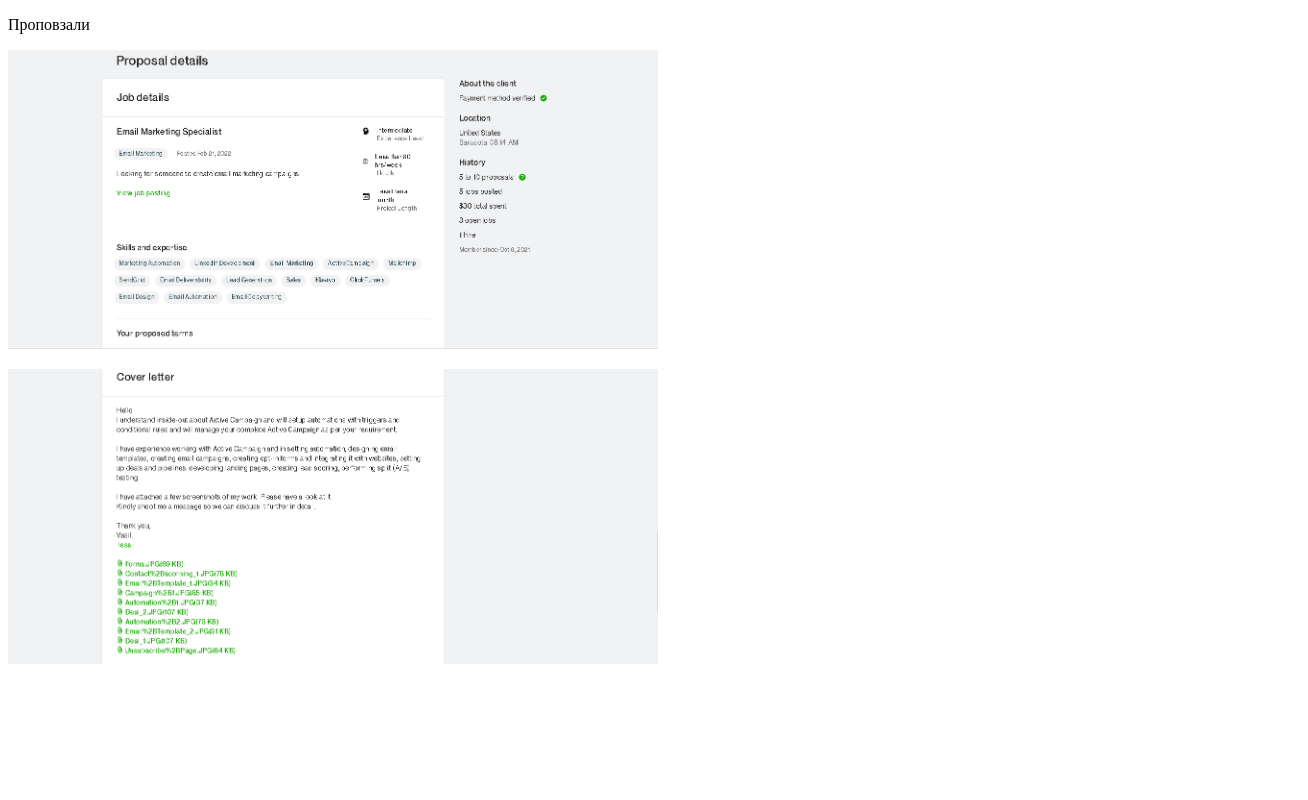
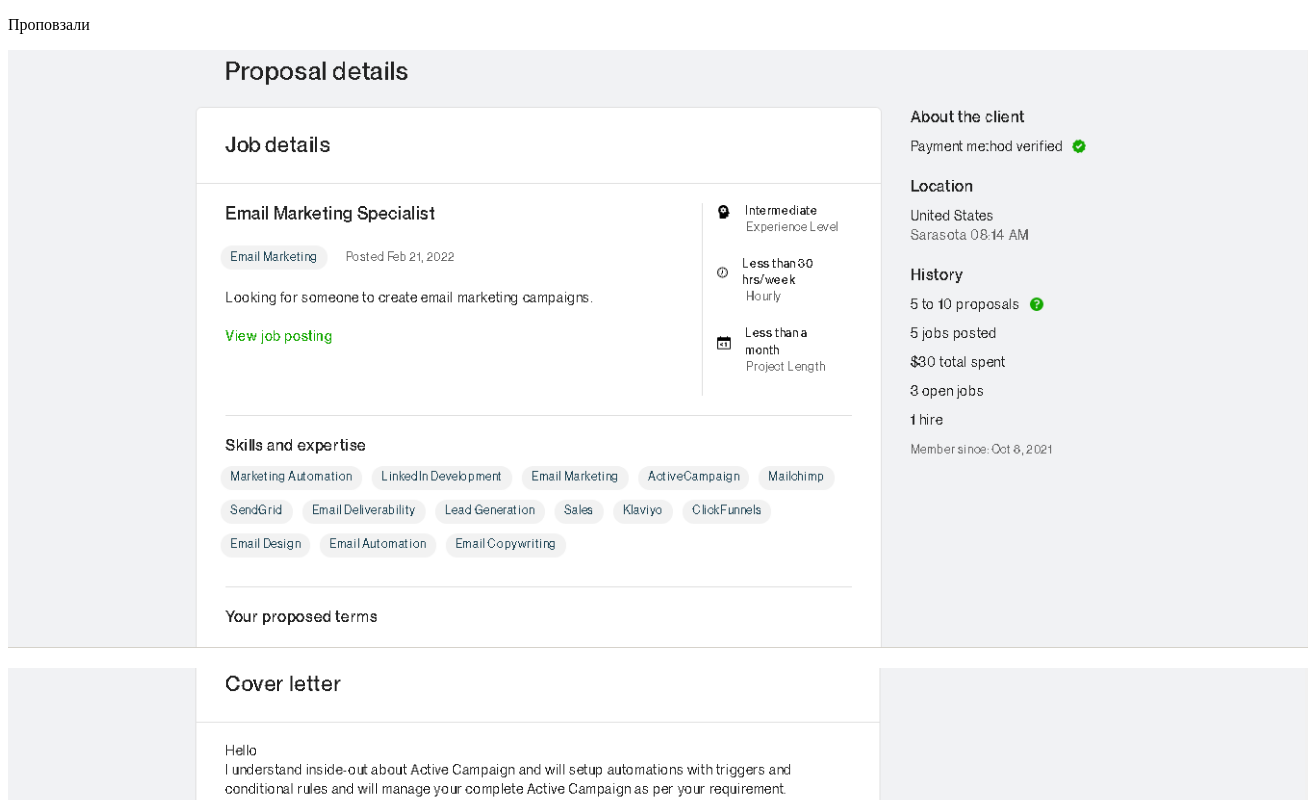
Before and after one commit to dabikigor/filter, a plain HTML site: page index.html in a window 1280 px wide. Shown: the top 800 px of the page, 1308 px wide, since content can reach past the window. Drawn offline with Linux system fonts and the light colour scheme.

Commit message:
Update index.html

```diff
--- a/index.html
+++ b/index.html
@@ -10,7 +10,7 @@
  </head>
  <body>
   <p>Проповзали</p>
-  <p><img src="Proposal1.png" alt="Proposal" width="650"></p>
-  <p><img src="Proposal2.png" alt="Proposal" width="650"></p>
+  <p><img src="Proposal1.png" alt="Proposal" width="1300"></p>
+  <p><img src="Proposal2.png" alt="Proposal" width="1300"></p>
  </body>
 </html>
```
